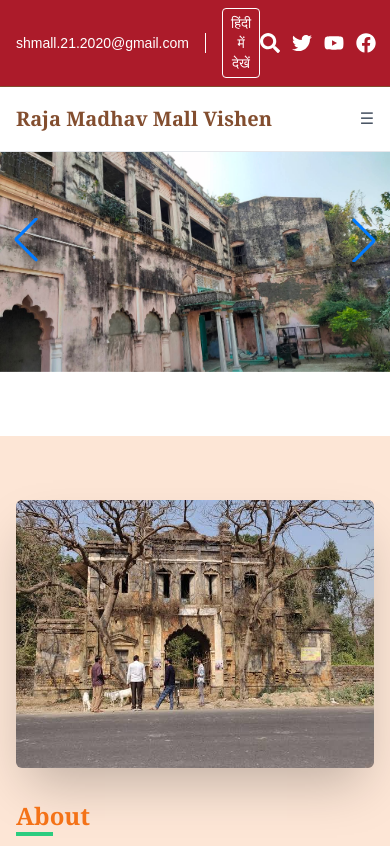
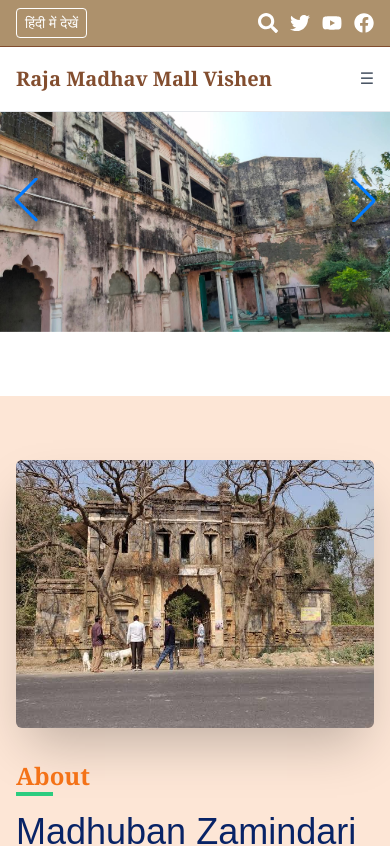
Before and after one commit to Shikharmall/rmmv, a Next.js app: page / in a window 390 px wide. Shown: the top 846 px of the page. Built offline with nearby package versions, Linux system fonts and the light colour scheme.

Commit message:
some chnage bug

```diff
--- a/components/common/Header.js
+++ b/components/common/Header.js
@@ -8,13 +8,13 @@ export default function Header() {
   return (
     <header
       // className="bg-[#082366] text-white border-b-3 border-green-500"
-      className="bg-[#ac1b2a] text-white border-b-1 border-[#834e2f]"
-      // className="bg-[#ad916c] text-white border-b-1 border-[#834e2f]"
+      // className="bg-[#ac1b2a] text-white border-b-1 border-[#834e2f]"
+      className="bg-[#ad916c] text-white border-b-1 border-[#834e2f]"
     >
       <div className="container mx-auto flex justify-between items-center py-2 px-4">
         <div className="flex items-center space-x-4 text-sm">
           {/* <a className="hover:underline"></a> */}
-          <span className="border-r border-white pr-4">
+          <span className="border-r border-white pr-4 hidden md:inline">
             shmall.21.2020@gmail.com
           </span>
           <button
```
